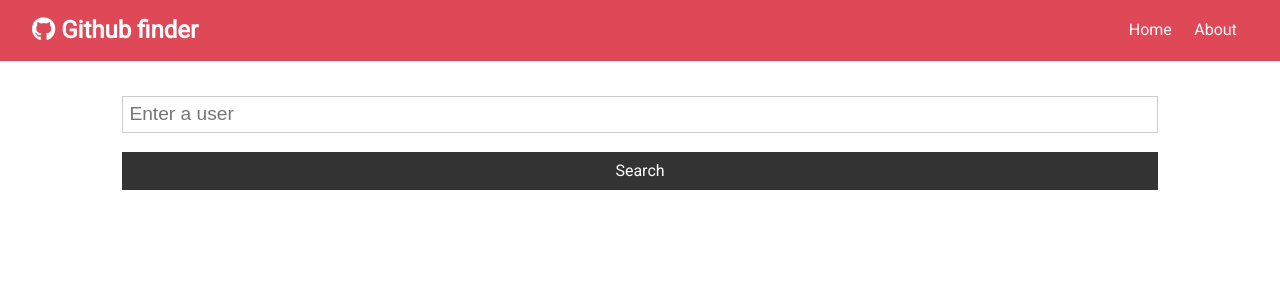
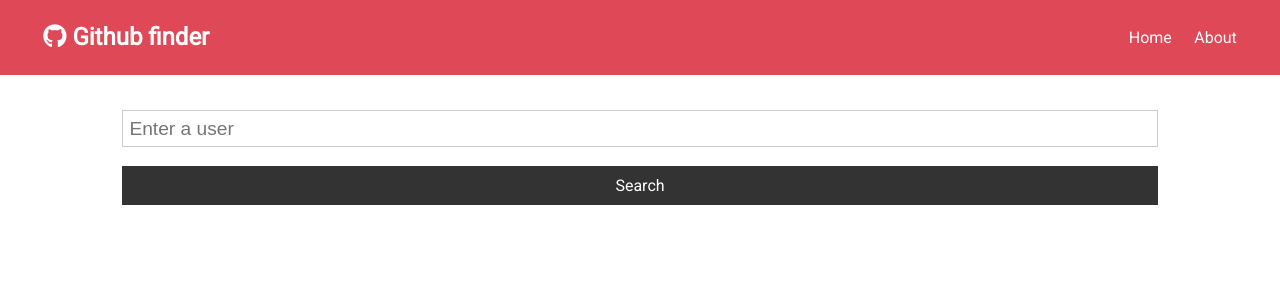
Before and after one commit to sarthakkundra/Github-Finder, a React (Create React App) app: page / in a window 1280 px wide. Shown: the top 300 px of the page. Built offline with nearby package versions, Linux system fonts and the light colour scheme.

Commit message:
Navigation link fixed.

```diff
--- a/src/components/layouts/Navbar.js
+++ b/src/components/layouts/Navbar.js
@@ -7,9 +7,11 @@ import { Link } from 'react-router-dom';
 
         return (
             <nav className='navbar bg-primary'>
-                <h1>
-                    <i className={icon} />{title}
-                </h1>
+                <a href="/">
+                    <h1>
+                        <i className={icon} />{title}
+                    </h1>
+                </a>
                 <ul>
                     <li>
                     <Link to = '/'>Home</Link>
```
